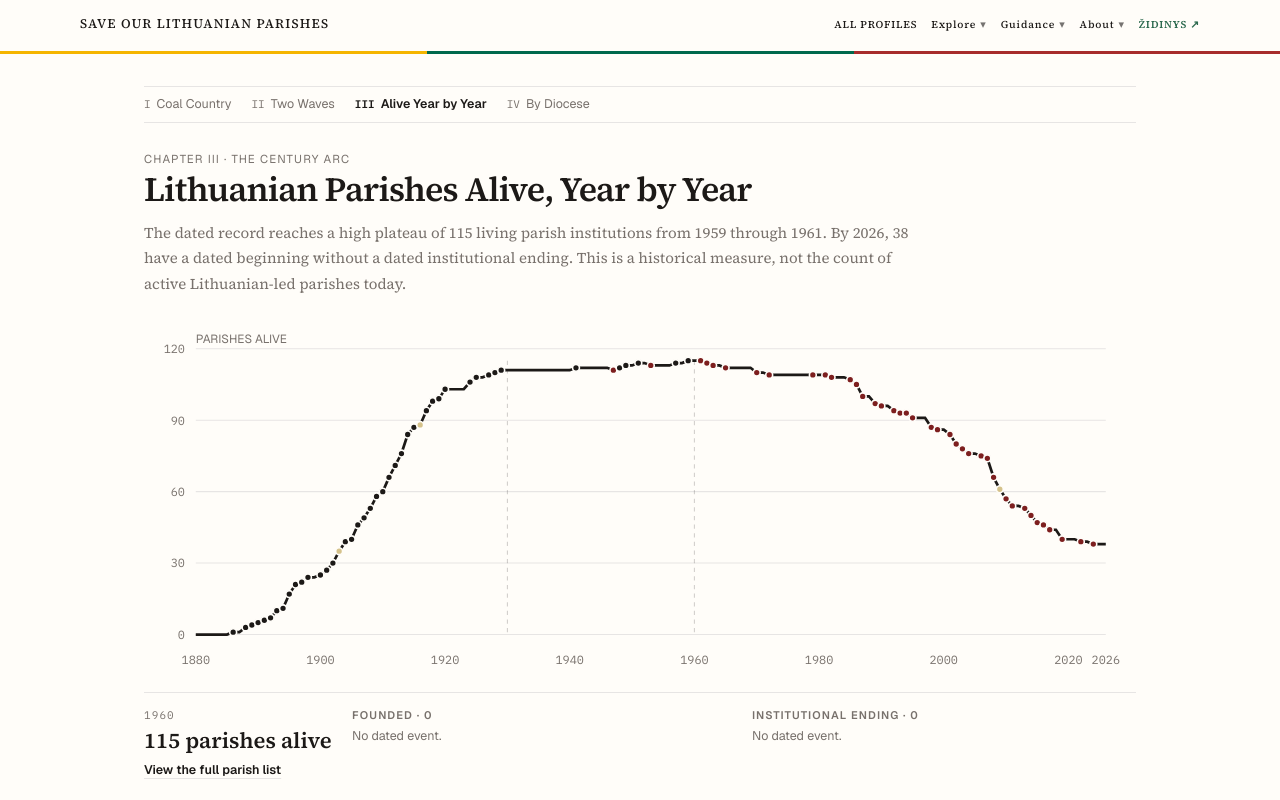
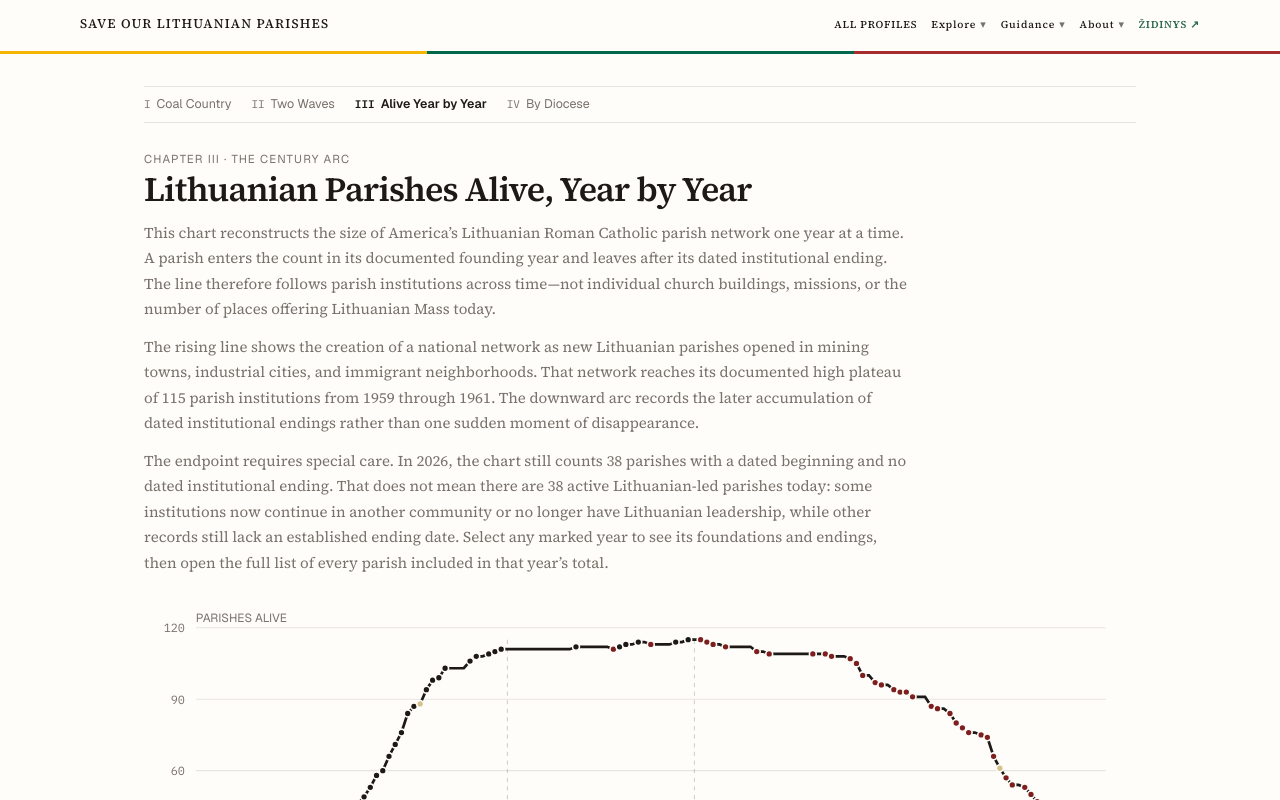
Before and after one commit to LietuvaAI/save-our-lithuanian-parishes, a Next.js app: page /history/parishes-alive-year-by-year in a window 1280 px wide. Shown: the top 800 px of the page. Built offline with nearby package versions, Linux system fonts and the light colour scheme.

Commit message:
Explain the year-by-year parish history chart

```diff
--- a/app/history/parishes-alive-year-by-year/page.tsx
+++ b/app/history/parishes-alive-year-by-year/page.tsx
@@ -35,13 +35,36 @@ export default function ParishesAliveYearByYearPage() {
         <h1 className="mt-1 font-serif text-outcomes-title font-semibold tracking-tight">
           Lithuanian Parishes Alive, Year by Year
         </h1>
-        <p className="mt-3 max-w-3xl font-serif text-lead-copy leading-[1.7] text-muted">
-          The dated record reaches a high plateau of {peakYear.alive} living
-          parish institutions from {peakRange.start} through {peakRange.end}. By{" "}
-          {currentYearPoint.year}, {currentYearPoint.alive} have a dated
-          beginning without a dated institutional ending. This is a historical
-          measure, not the count of active Lithuanian-led parishes today.
-        </p>
+        <div className="mt-3 max-w-3xl space-y-3 font-serif text-lead-copy leading-[1.7] text-muted">
+          <p>
+            This chart reconstructs the size of America&rsquo;s Lithuanian Roman
+            Catholic parish network one year at a time. A parish enters the
+            count in its documented founding year and leaves after its dated
+            institutional ending. The line therefore follows parish
+            institutions across time&mdash;not individual church buildings,
+            missions, or the number of places offering Lithuanian Mass today.
+          </p>
+          <p>
+            The rising line shows the creation of a national network as new
+            Lithuanian parishes opened in mining towns, industrial cities, and
+            immigrant neighborhoods. That network reaches its documented high
+            plateau of {peakYear.alive} parish institutions from{" "}
+            {peakRange.start} through {peakRange.end}. The downward arc records
+            the later accumulation of dated institutional endings rather than
+            one sudden moment of disappearance.
+          </p>
+          <p>
+            The endpoint requires special care. In {currentYearPoint.year}, the
+            chart still counts {currentYearPoint.alive} parishes with a dated
+            beginning and no dated institutional ending. That does not mean
+            there are {currentYearPoint.alive} active Lithuanian-led parishes
+            today: some institutions now continue in another community or no
+            longer have Lithuanian leadership, while other records still lack
+            an established ending date. Select any marked year to see its
+            foundations and endings, then open the full list of every parish
+            included in that year&rsquo;s total.
+          </p>
+        </div>
       </header>
 
       <div className="mt-7">
```
